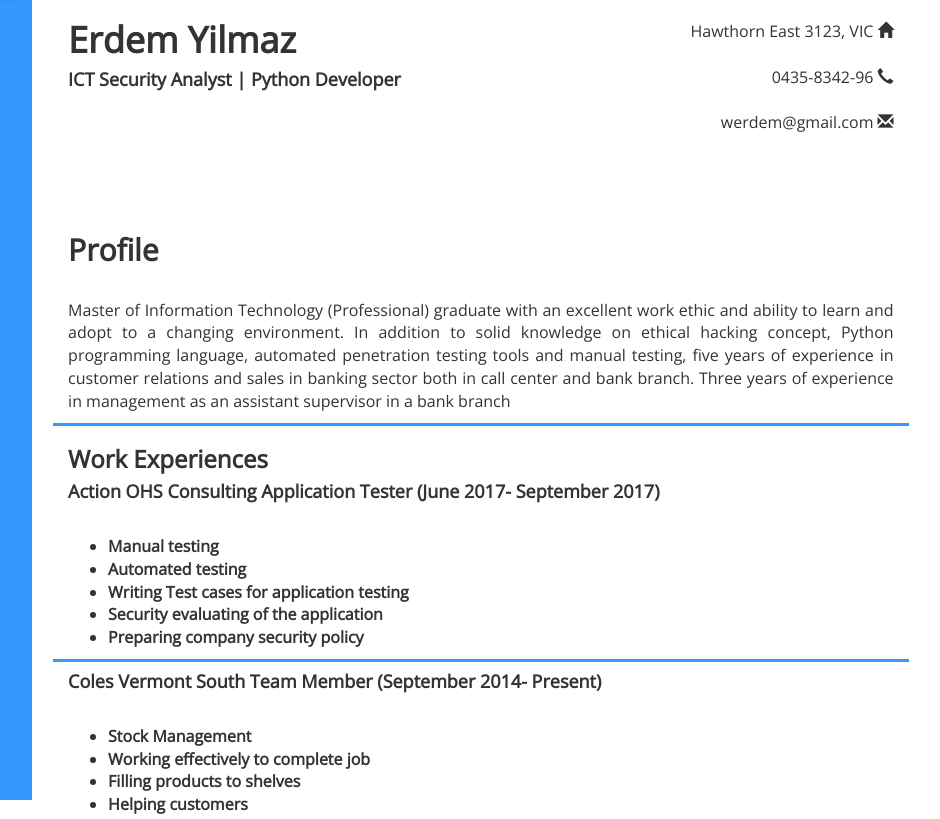
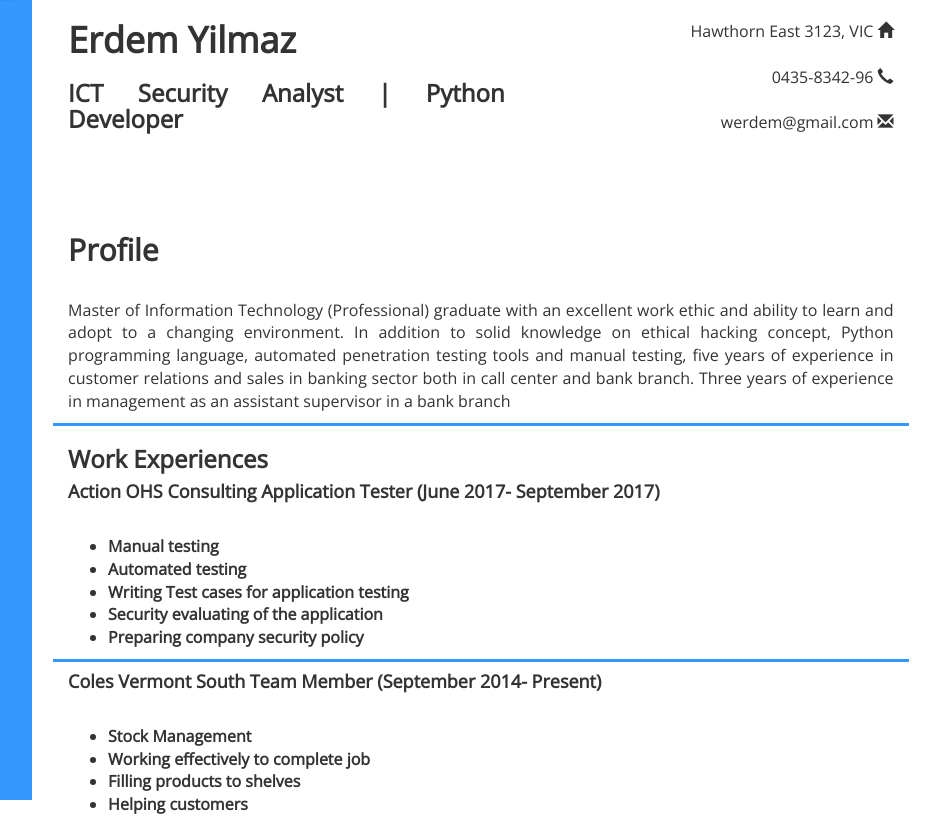
Before and after one commit to hackerdem/ICT-Security-Analyst, a plain HTML site: page index.html in a window 1280 px wide. Shown: the top 819 px of the page, without its empty margins (288-1228 px from the left). Drawn offline with nearby package versions, Linux system fonts and the light colour scheme; files that its build step writes are made by us from their sources.

Commit message:
Update index.html

```diff
--- a/index.html
+++ b/index.html
@@ -31,7 +31,7 @@
      <div class="col-sm-6 caption">
 	 <h1>Erdem Yilmaz</h1>
 
-	 <h4>ICT Security Analyst | Python Developer</h4>
+	 <h3>ICT Security Analyst | Python Developer</h3>
 	 <br>
 	 <br>
 	 </div>
```
